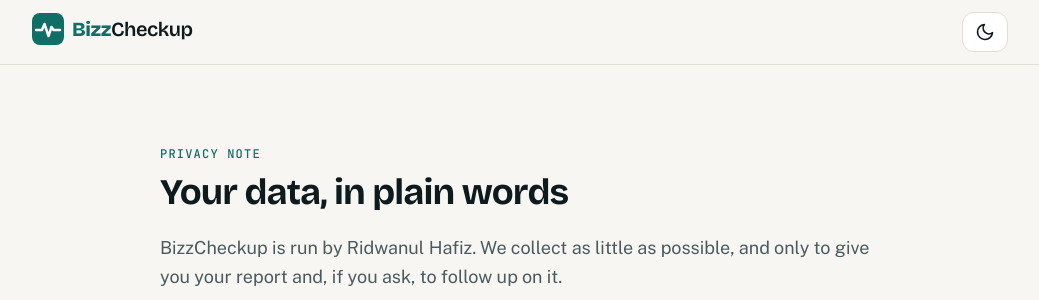
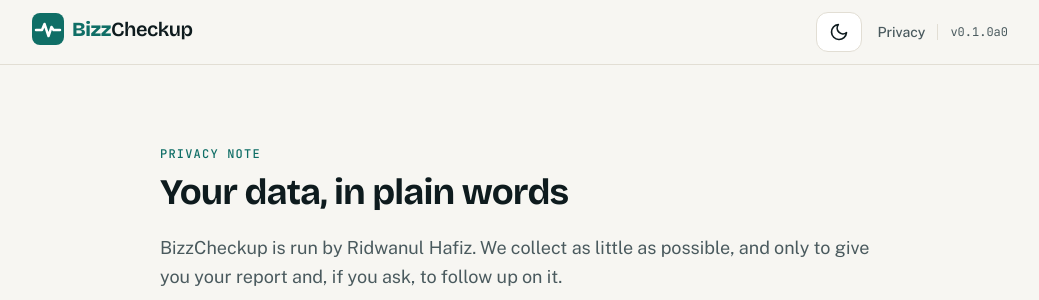
Before and after one commit to rdhafiz/bizzcheckup, a Django app: page /privacy/ in a window 1280 px wide. Shown: the top 300 px of the page, without its empty margins (120-1159 px from the left). Run offline with Django 5.2, Linux system fonts and the light colour scheme; style sheets or scripts are compiled from the project's sources; parts of the project's set-up code (start-up, migrations or seed data) failed here and were passed over.

Commit message:
Add privacy link and version to header

```diff
--- a/templates/base.html
+++ b/templates/base.html
@@ -14,14 +14,15 @@
   <script src="{% static 'vendor/htmx.min.js' %}" defer></script>
   {% block head %}{% endblock %}
 </head>
-<body class="flex min-h-dvh flex-col">
+<body class="flex min-h-dvh flex-col {% block body_class %}{% endblock %}">
   <a href="#main" class="sr-only focus:not-sr-only focus:fixed focus:top-3 focus:left-3 focus:z-50 btn-primary">Skip to content</a>
 
-  <header class="border-b border-line">
-    <div class="container-page flex h-16 items-center justify-between">
+  <header class="{% block header_class %}border-b border-line{% endblock %}">
+    <div class="{% block header_container %}container-page{% endblock %} flex h-16 items-center justify-between">
       <a href="{% url 'core:home' %}" class="no-underline hover:no-underline" aria-label="{{ product_name }} home">
         {% include "partials/logo.html" %}
       </a>
+      <div class="flex items-center gap-4">
         <button type="button" data-theme-toggle aria-pressed="false"
                 class="btn-secondary min-h-10 px-3" aria-label="Dark mode">
           <svg class="size-5" viewBox="0 0 24 24" fill="none" stroke="currentColor" stroke-width="2"
@@ -29,6 +30,12 @@
             <path d="M21 12.8A9 9 0 1 1 11.2 3a7 7 0 0 0 9.8 9.8z"/>
           </svg>
         </button>
+        <nav class="hidden items-center gap-3 text-sm sm:flex" aria-label="Site">
+          <a class="inline-flex min-h-11 items-center font-medium text-muted hover:text-primary" href="{% url 'core:privacy' %}">Privacy</a>
+          <span class="h-4 w-px bg-line" aria-hidden="true"></span>
+          <span class="font-mono text-xs text-muted">v{{ app_version }}</span>
+        </nav>
+      </div>
     </div>
   </header>
 
```
Lines whose indentation alone changed are shown as unchanged.
